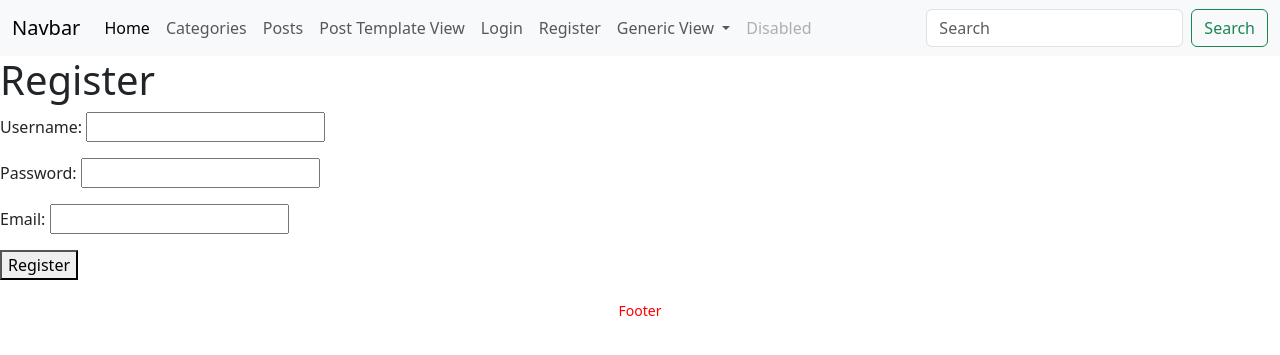
After one commit to songlei1979/Simpleblog2026s2, a Django app: page /register_form/ in a window 1280 px wide. The commit adds this page. Shown: the top 355 px of the page. Run offline with Django 5.2, Linux system fonts and the light colour scheme.

Commit message:
for assignment 1

```diff
--- a/blog/urls.py
+++ b/blog/urls.py
@@ -2,7 +2,7 @@ from django.urls import path
 
 from blog.views import home, categories, posts, category_detail, post_detail, category_create, category_update, \
     category_delete, post_create, PostList, PostList_Generic, PostDetail_Generic, PostCreateView, PostUpdateView, \
-    PostDeleteView
+    PostDeleteView, register_view, register
 
 urlpatterns = [
     path("", home, name="home"),
@@ -29,4 +29,6 @@ urlpatterns = [
          name="post_update_view"),
     path("post_delete_view/<int:pk>/", PostDeleteView.as_view(),
          name="post_delete_view"),
+    path("register_form/", register_view, name="register_form"),
+    path("register/", register, name="register"),
 ]
--- a/blog/views.py
+++ b/blog/views.py
@@ -119,3 +119,17 @@ class PostDeleteView(DeleteView):
     model = Post
     template_name = "blog/post_delete_view.html"
     success_url = "/post_list_view"
+
+def register(request):
+    username = request.POST['username']
+    password = request.POST['password']
+    email = request.POST['email']
+    user = User.objects.create_user(username=username, email=email)
+    user.set_password(password)
+    user.groups.add(1)
+    user.save()
+    return redirect('login')
+
+
+def register_view(request):
+    return render(request, 'blog/register.html')
--- a/templates/Base.html
+++ b/templates/Base.html
@@ -44,6 +44,10 @@
                         <li class="nav-item">
                             <a class="nav-link" href="{% url 'login' %}">Login</a>
                         </li>
+                        <li class="nav-item">
+                            <a class="nav-link"
+                               href="{% url 'register_form' %}">Register</a>
+                        </li>
                     {% else %}
                         <li class="nav-item">
                             <form method="post" action="{% url 'logout' %}">
--- /dev/null
+++ b/templates/blog/register.html
@@ -0,0 +1,24 @@
+{% extends "../Base.html" %}
+{% block title %}
+    Register
+{% endblock %}
+
+{% block content %}
+    <h1>Register</h1>
+    <form method="post"
+          action="{% url 'register' %}">
+        {% csrf_token %}
+        <p>Username: <input type="text"
+                            name="username">
+        </p>
+        <p>Password: <input type="password"
+                            name="password">
+        </p>
+        <p>Email: <input type="email"
+                         name="email">
+        </p>
+        <button type="submit">
+            Register
+        </button>
+    </form>
+{% endblock %}
```
